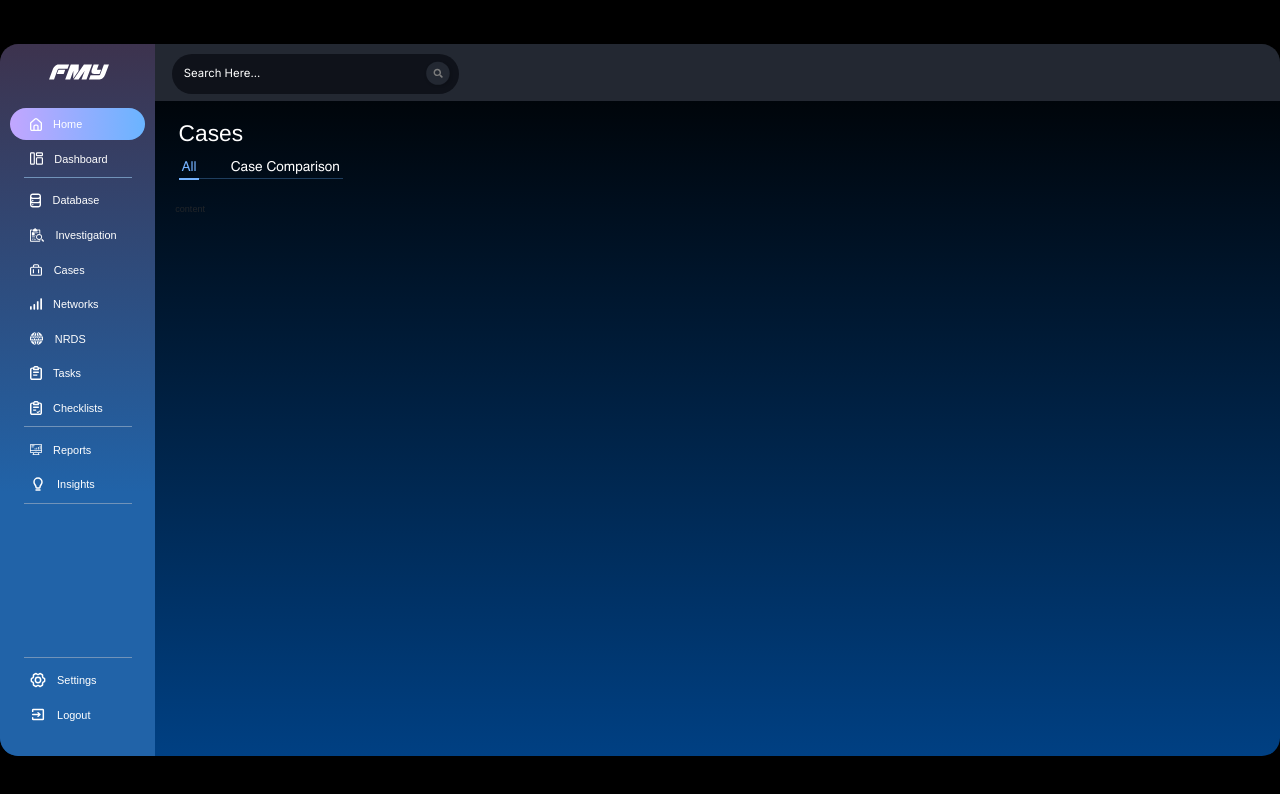
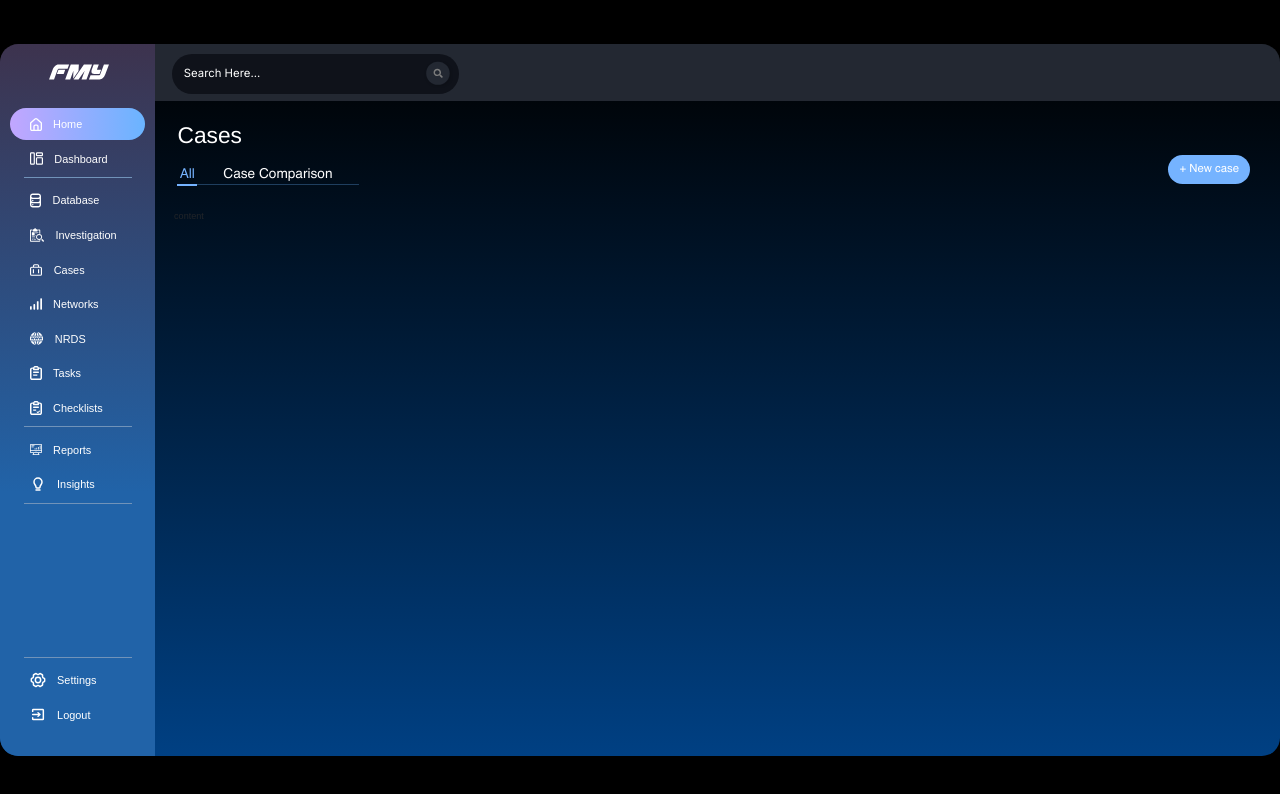
Before and after one commit to luckyboy125/FMY-Landing-Site, a React (Create React App) app: page /cases in a window 1280 px wide. Shown: the top 794 px of the page. Built offline with nearby package versions, Linux system fonts and the light colour scheme; the HTML template or start-up script is replaced by a standard one; a web font is replaced by a local one.

Commit message:
fixed cases page pixel difference

```diff
--- a/src/pages/Cases/Cases.css
+++ b/src/pages/Cases/Cases.css
@@ -1,23 +1,34 @@
 .casesRoot {
-  padding: 0 35px 50px 35px;
+  padding: 2px 35px 50px 33px;
 }
-.casesTitle {
+.casesRoot .casesTitle {
   font-family: "Helvetica";
   font-style: normal;
   font-weight: 500;
   font-size: 40px;
   line-height: 24px;
   color: #ffffff;
-  margin-bottom: 30.5px;
+  margin-bottom: 23px;
   padding: 0 6px;
   margin-top: 5px;
 }
-.casesHeaderRoot {
-  padding: 0 12px 0 6px;
+.casesRoot .casesTab .actionTabItem {
+  padding: 4px !important;
+  margin-right: 42px !important;
+}
+.casesRoot .casesTab .active {
+  margin-bottom: -2px !important;
+}
+.casesRoot .casesHeaderRoot {
+  padding: 0 16px 0 6px;
   display: flex;
   justify-content: space-between;
-  align-items: center;
+  align-items: flex-end;
 }
-.casesContainer {
+.casesRoot .casesHeaderBtn {
+  padding: 14px 20px !important;
+  margin-bottom: 2px;
+}
+.casesRoot .casesContainer {
   margin-top: 42.5px;
 }
--- a/src/pages/Cases/Cases.js
+++ b/src/pages/Cases/Cases.js
@@ -17,9 +17,15 @@ function Cases() {
         <div className="casesTitle">Cases</div>
         <div className="casesHeaderRoot">
           <ActionTab
+            className="casesTab"
             data={tabData}
             onSelect={(e) => handleTab(e)}
             select={tab}
+          />
+          <PlusButton
+            content="+ New case"
+            className="casesHeaderBtn"
+            action={() => {}}
           />
         </div>
         <div className="casesContainer">content</div>
```
